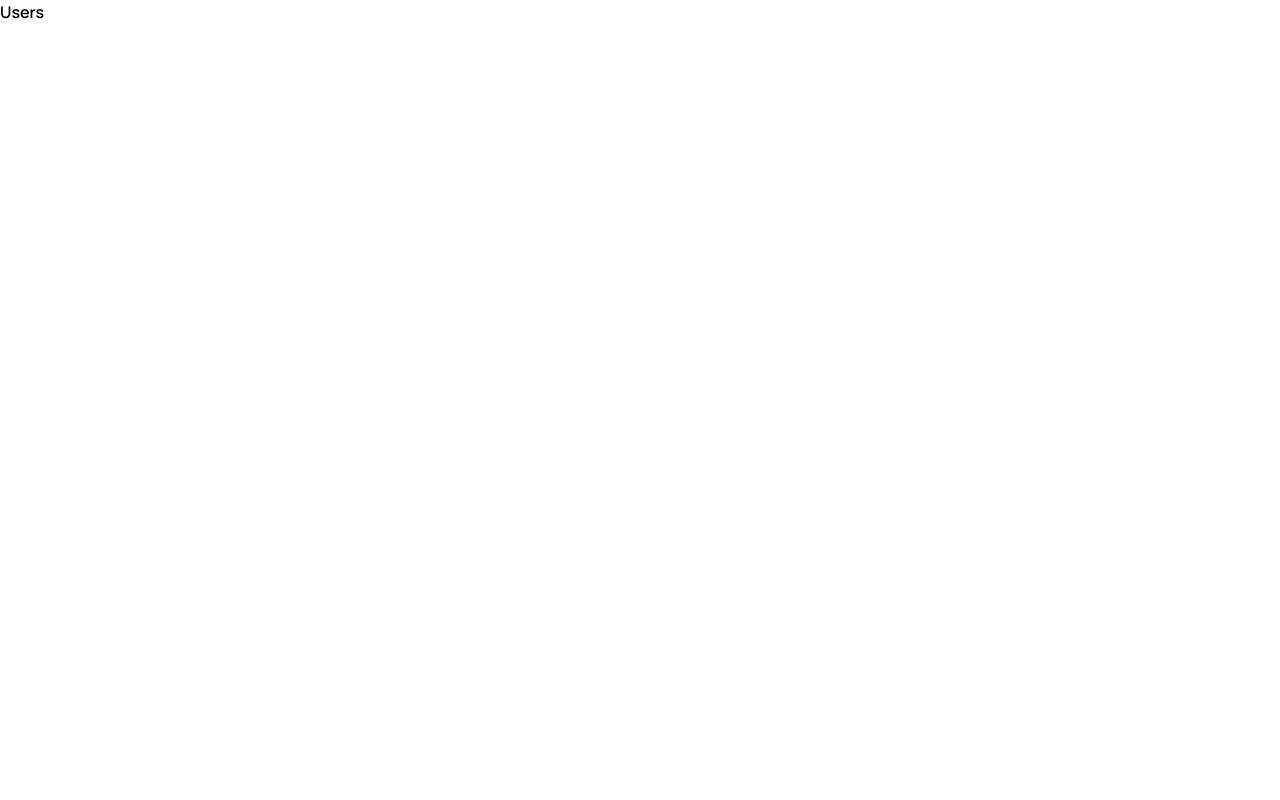
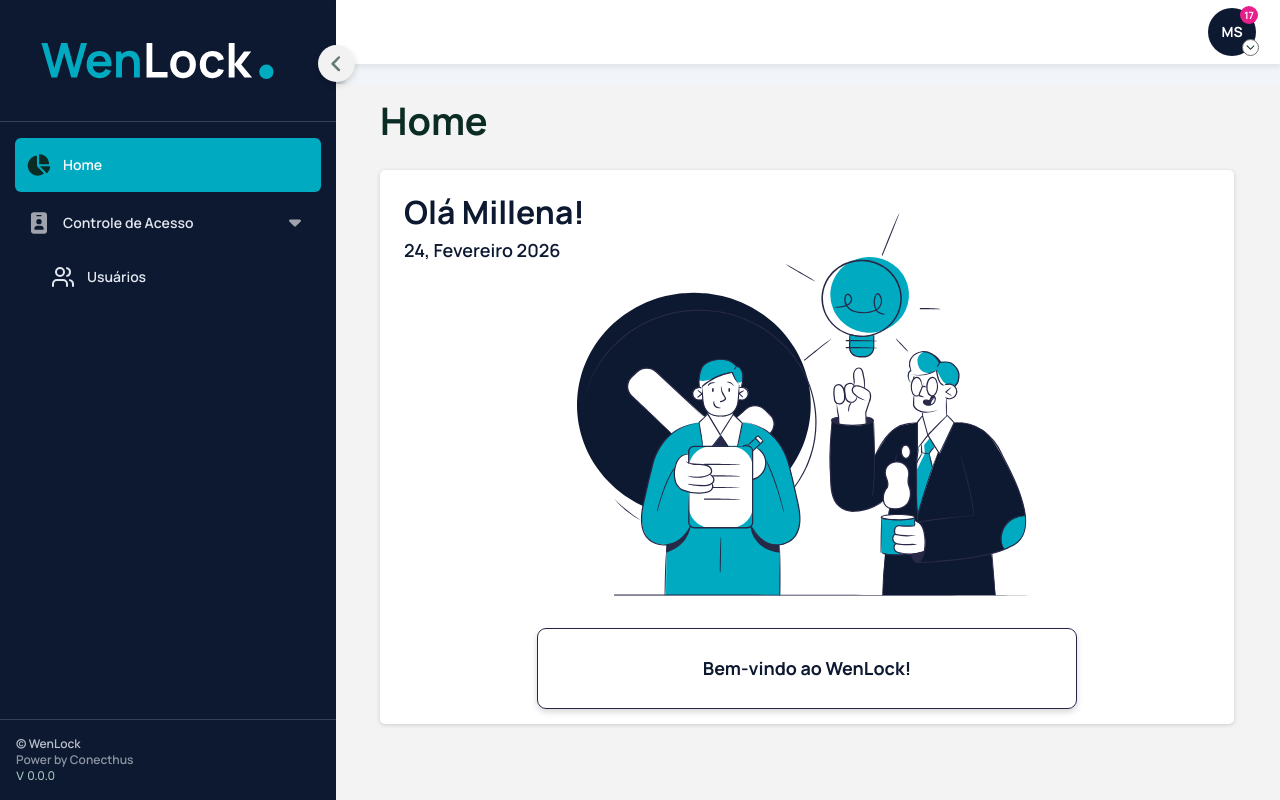
Before and after one commit to FelipeDylanMar/wenlock-frontend, a React (Vite) app in the folder app/: page / in a window 1280 px wide. Built offline with nearby package versions, Linux system fonts and the light colour scheme.

Commit message:
feat: integrate App with layouts, routes (Home, Usuários) and dependencies

```diff
--- a/app/package.json
+++ b/app/package.json
@@ -10,8 +10,10 @@
     "preview": "vite preview"
   },
   "dependencies": {
+    "lucide-react": "^0.575.0",
     "react": "^19.2.0",
     "react-dom": "^19.2.0",
+    "react-router-dom": "^7.13.1",
     "zod": "^3.24.0"
   },
   "devDependencies": {
--- a/app/src/App.tsx
+++ b/app/src/App.tsx
@@ -1,18 +1,20 @@
-import { useEffect, useState } from 'react'
-import { routes } from '@/routes'
+import { BrowserRouter, Route, Routes } from 'react-router-dom'
+import { AppLayout } from '@/layouts/AppLayout'
+import { HomePage } from '@/pages/Home'
+import { UsersPage } from '@/modules/users/pages'
 import '@/styles/global.css'
 
 function App() {
-  const [path, setPath] = useState(window.location.pathname)
-
-  useEffect(() => {
-    const onPopState = () => setPath(window.location.pathname)
-    window.addEventListener('popstate', onPopState)
-    return () => window.removeEventListener('popstate', onPopState)
-  }, [])
-
-  const route = routes.find((r) => r.path === path) ?? routes[0]
-  return route.element
+  return (
+    <BrowserRouter>
+      <Routes>
+        <Route element={<AppLayout />}>
+          <Route path="/" element={<HomePage />} />
+          <Route path="/usuarios" element={<UsersPage />} />
+        </Route>
+      </Routes>
+    </BrowserRouter>
+  )
 }
 
 export default App
```
Also changed, not shown: 1 other file (tests, documents, lock files or other folders).
